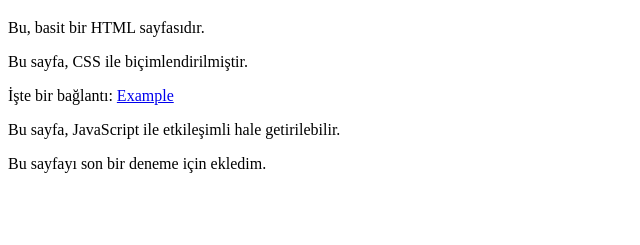
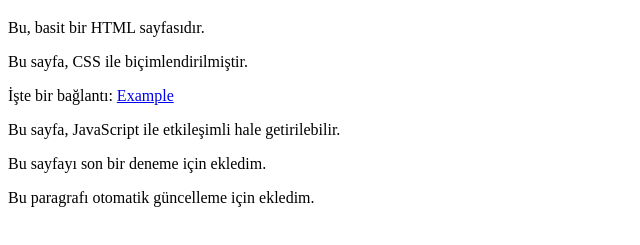
Before and after one commit to kaanakdik/website, a plain HTML site: page index.html in a window 1280 px wide. Shown: the part 61-306 px from the top of the page, without its empty margins (0-640 px from the left). Drawn offline with Linux system fonts and the light colour scheme; files that its build step writes are made by us from their sources.

Commit message:
full CI/CD

```diff
--- a/index.html
+++ b/index.html
@@ -13,5 +13,6 @@
     <p>İşte bir bağlantı: <a href="https://www.example.com">Example</a></p>
     <p>Bu sayfa, JavaScript ile etkileşimli hale getirilebilir.</p>
     <p>Bu sayfayı son bir deneme için ekledim.</p>
+    <p>Bu paragrafı otomatik güncelleme için ekledim.</p>
 </body>
 </html>
```
